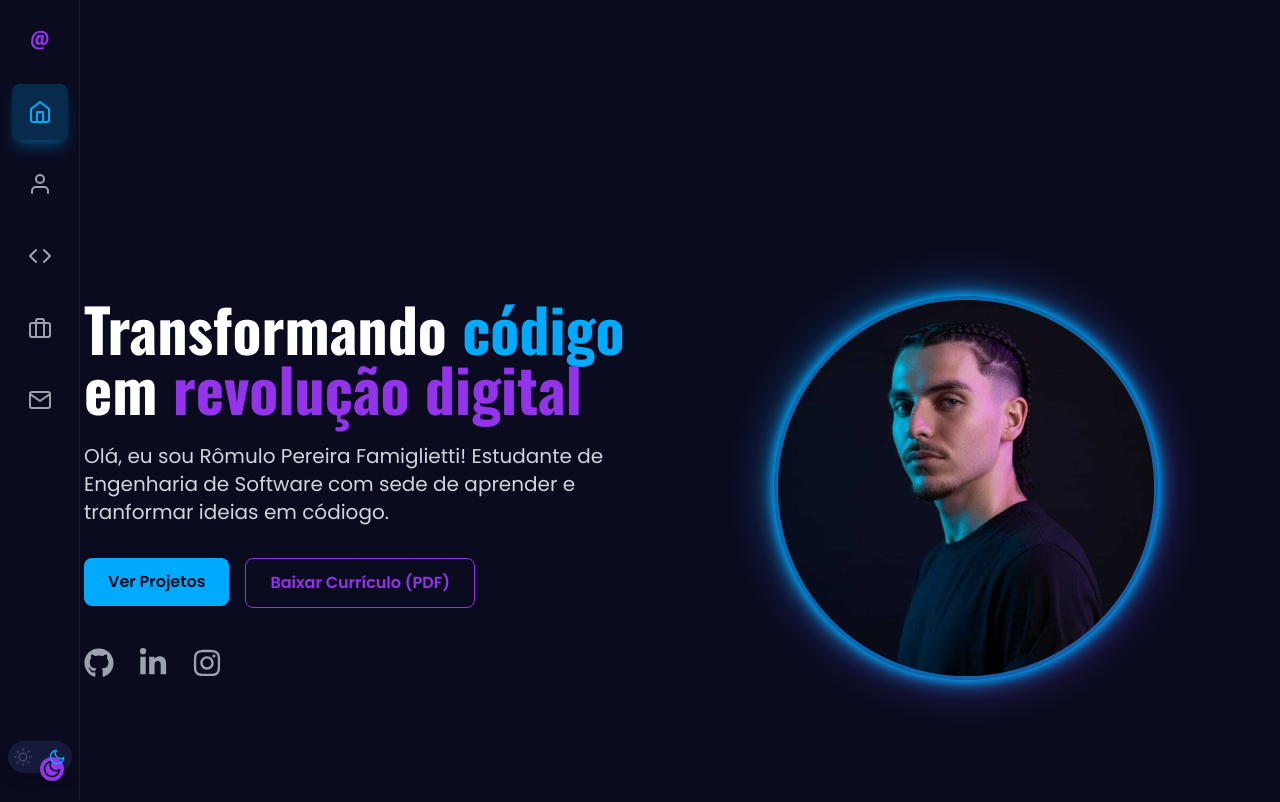
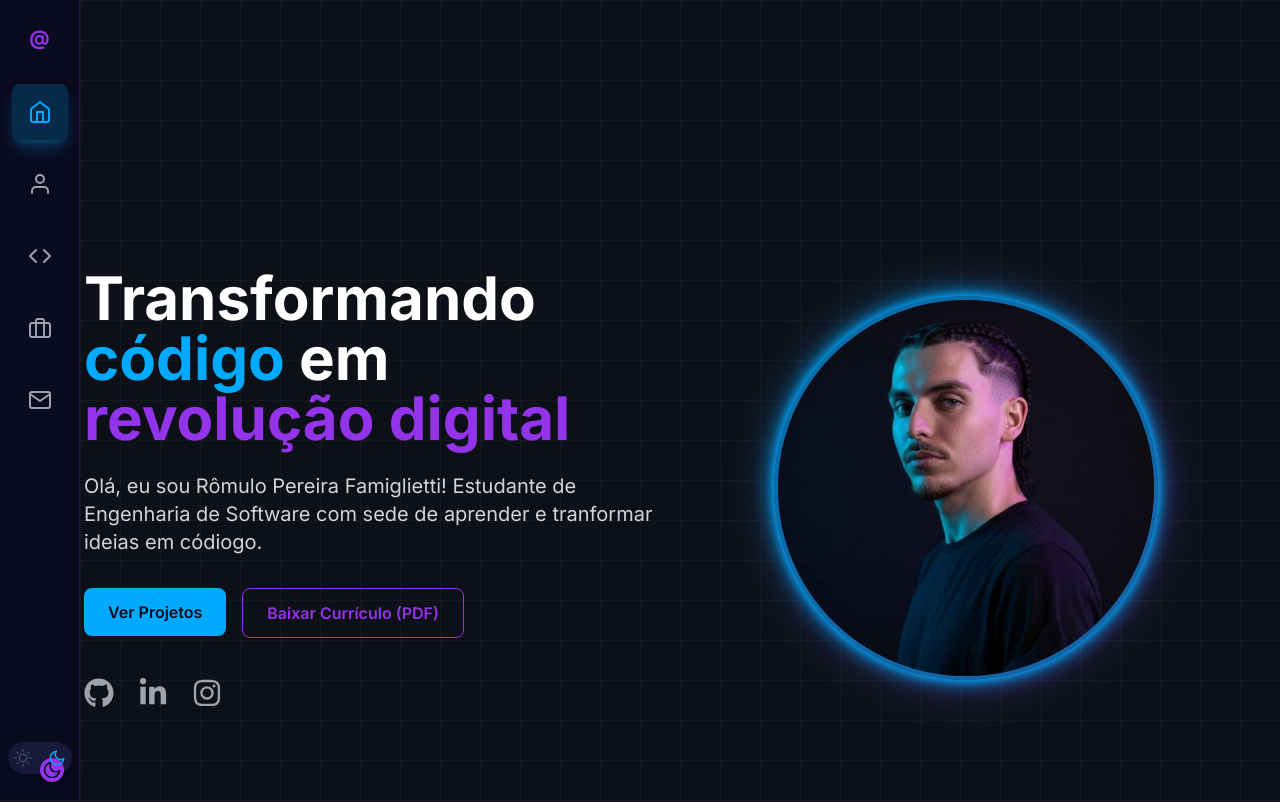
Before and after one commit to rfamiglietti/portifolio, a React (Vite) app: page / in a window 1280 px wide. Shown: the top 802 px of the page. Built offline with nearby package versions, Linux system fonts and the light colour scheme.

Commit message:
style(global): add typography and grid background theme

```diff
--- a/index.html
+++ b/index.html
@@ -5,6 +5,11 @@
     <link rel="icon" type="image/svg+xml" href="./vite.svg" />
     <meta name="viewport" content="width=device-width, initial-scale=1.0" />
     <script src="https://cdn.tailwindcss.com"></script>
+
+    <link rel="preconnect" href="https://fonts.googleapis.com">
+    <link rel="preconnect" href="https://fonts.gstatic.com" crossorigin>
+    <link href="https://fonts.googleapis.com/css2?family=Inter:wght@400;600;700&family=JetBrains+Mono:wght@400;700&display=swap" rel="stylesheet">
+
     <title>Portifólio Rômulo </title>
   </head>
   <script>
--- a/src/index.css
+++ b/src/index.css
@@ -1,24 +1,41 @@
-/* O CDN cuida das diretivas @tailwind, mas precisamos das classes customizadas */
-body {
-  /* Usa as classes de cores customizadas definidas no index.html */
-  @apply bg-dark-primary text-white font-sans;
-  scroll-behavior: smooth;
-  font-family: 'Poppins', sans-serif; /* Define Poppins como padrão */
+/* Arquivo: src/index.css */
+
+:root {
+  /* Paleta Dark Mode inspirada no VS Code / GitHub Dark */
+  --bg-primary: #0d1117;    /* Fundo principal */
+  --bg-secondary: #161b22;  /* Fundo de cards/sidebar */
+  --accent-color: #58a6ff;  /* Azul tech */
+  --text-main: #c9d1d9;     /* Texto padrão (não use branco puro) */
+  --text-muted: #8b949e;    /* Texto secundário/comentários */
+
+  --font-main: 'Inter', sans-serif;
+  --font-code: 'JetBrains Mono', monospace;
 }
 
-/* Scrollbar Style para um toque tech */
+body {
+  margin: 0;
+  padding: 0;
+  background-color: var(--bg-primary);
+  color: var(--text-main);
+  font-family: var(--font-main);
+
+  /* O "Pulo do Gato": Background Grid Sutil */
+  background-image:
+    linear-gradient(rgba(255, 255, 255, 0.03) 1px, transparent 1px),
+    linear-gradient(90deg, rgba(255, 255, 255, 0.03) 1px, transparent 1px);
+  background-size: 40px 40px; /* Tamanho dos quadrados da grid */
+  min-height: 100vh;
+}
+
+/* Scrollbar estilo código */
 ::-webkit-scrollbar {
-    width: 8px;
+  width: 10px;
+}
+::-webkit-scrollbar-track {
+  background: var(--bg-primary);
 }
 ::-webkit-scrollbar-thumb {
-    background-color: #00aaff;
-    border-radius: 4px;
+  background: var(--bg-secondary);
+  border: 1px solid var(--text-muted);
+  border-radius: 5px;
 }
-::-webkit-scrollbar-track {
-    background-color: #17193b;
-}
-
-/* Classe para títulos ousados */
-.font-display {
-  font-family: 'Oswald', sans-serif;
-}
```
